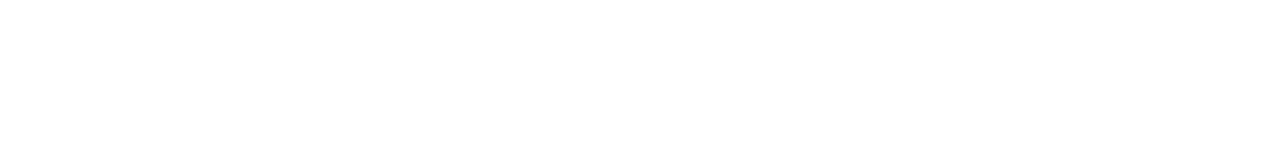
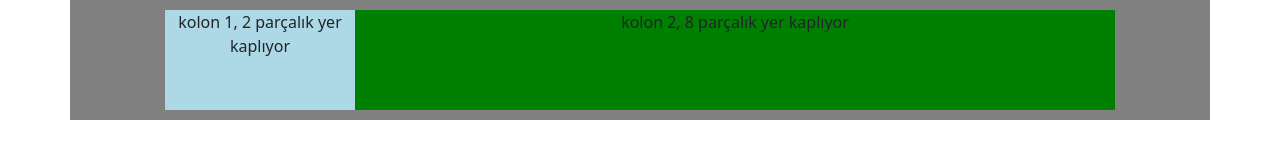
Before and after one commit to mertgvcn/Frontend-Workshop, a plain HTML site: page Bootstrap/bootstrap.html in a window 1280 px wide. Drawn offline with nearby package versions, Linux system fonts and the light colour scheme.

Commit message:
structure of container

```diff
--- a/Bootstrap/bootstrap.html
+++ b/Bootstrap/bootstrap.html
@@ -5,12 +5,28 @@
   <meta charset="utf-8">
   <meta name="viewport" content="width=device-width, initial-scale=1">
   <title>Bootstrap demo</title>
-    <link href="https://cdn.jsdelivr.net/npm/bootstrap@5.3.0/dist/css/bootstrap.min.css" rel="stylesheet" integrity="sha384-9ndCyUaIbzAi2FUVXJi0CjmCapSmO7SnpJef0486qhLnuZ2cdeRhO02iuK6FUUVM" crossorigin="anonymous">
+  <link href="https://cdn.jsdelivr.net/npm/bootstrap@5.3.0/dist/css/bootstrap.min.css" rel="stylesheet"
+    integrity="sha384-9ndCyUaIbzAi2FUVXJi0CjmCapSmO7SnpJef0486qhLnuZ2cdeRhO02iuK6FUUVM" crossorigin="anonymous">
 </head>
 
 <body>
 
-    <script src="https://cdn.jsdelivr.net/npm/bootstrap@5.3.0/dist/js/bootstrap.bundle.min.js" integrity="sha384-geWF76RCwLtnZ8qwWowPQNguL3RmwHVBC9FhGdlKrxdiJJigb/j/68SIy3Te4Bkz" crossorigin="anonymous"></script>
+  <div class="container">
+    <div class="row align-items-center justify-content-center" style="height: 120px; background-color: gray; text-align: center;"> <!-- 12 parçadan oluşur -->
+      <div class="col-2" style="height: 100px; background-color: lightblue;">
+          kolon 1, 2 parçalık yer kaplıyor
+      </div>
+
+      <div class="col-8" style="height: 100px; background-color: green;">
+          kolon 2, 8 parçalık yer kaplıyor
+      </div>
+    </div>
+
+  </div>
+
+  <script src="https://cdn.jsdelivr.net/npm/bootstrap@5.3.0/dist/js/bootstrap.bundle.min.js"
+    integrity="sha384-geWF76RCwLtnZ8qwWowPQNguL3RmwHVBC9FhGdlKrxdiJJigb/j/68SIy3Te4Bkz"
+    crossorigin="anonymous"></script>
 </body>
 
 </html>
```
Lines whose indentation alone changed are shown as unchanged.
